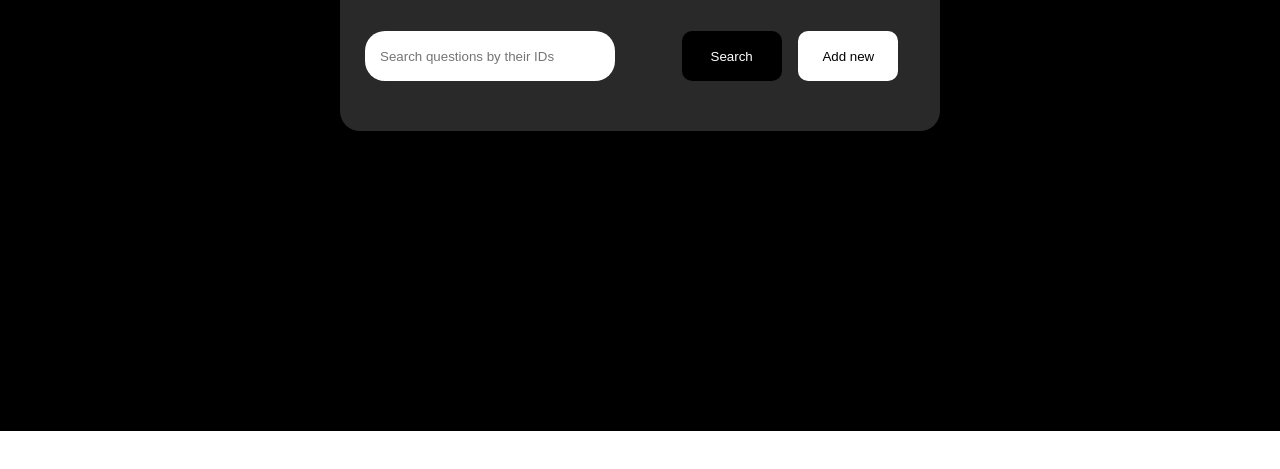
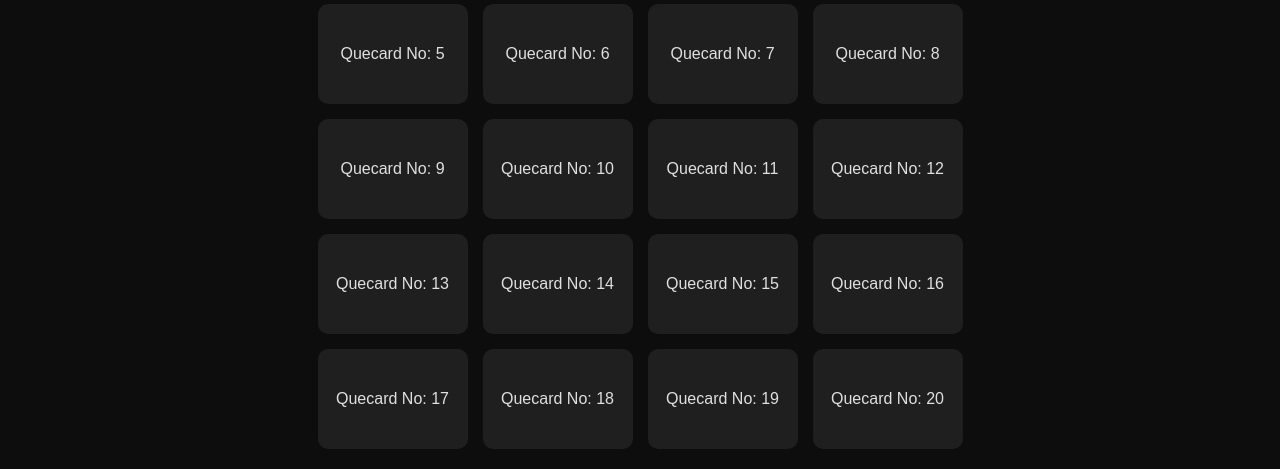
Before and after one commit to AscendancyYT/Examiner-Questions-Database, a plain HTML site: page index.html in a window 1280 px wide. Shown: the part 369-838 px from the top of the page. Before the commit the page ends 800 px from the top, so only its background shows below. Drawn offline with Linux system fonts and the light colour scheme.

Commit message:
Finished

```diff
--- a/index.html
+++ b/index.html
@@ -3,24 +3,137 @@
 <head>
     <meta charset="UTF-8">
     <meta name="viewport" content="width=device-width, initial-scale=1.0">
+    <title>Examiner Questions Database</title>
     <link rel="stylesheet" href="./styles/main.css">
-  <title>Examiner questions database</title>
 </head>
 <body>
     <div class="container">
-    <div class="navbar">
-      <h1 class="logo">Examiner questions database</h1>
-      <div class="form">
-        <input type="search" name="searchQuestions" id="searchQuestionsInp" class="searchQuestionsInp" placeholder="Search questions by their IDs">
+        <div class="logo">Examiner Questions Database</div>
+        <div class="search-section">
+            <input type="text" class="search-bar" id="candidateIdInput" placeholder="Enter Candidate ID or Quecard No">
             <div class="buttons">
-          <button type="submit" class="searchQuestionBtn">Search</button>
-          <button class="addQuestionBtn">Add new</button>
+                <button id="searchBtn">Search</button>
+                <button id="clearBtn">Clear</button>
             </div>
         </div>
+        <div class="quecards" id="quecards"></div>
     </div>
-    <div class="questions">
 
-    </div>
-  </div>
+    <script>
+        const apiUrl = 'https://67c8964c0acf98d07087272b.mockapi.io/exams';
+        const quecardsDiv = document.getElementById('quecards');
+        const candidateIdInput = document.getElementById('candidateIdInput');
+        const totalQuecards = 20;
+        let assignedQuecards = JSON.parse(localStorage.getItem('assignedQuecards')) || {};
+
+        // Initial render
+        renderQuecards();
+
+        document.getElementById('searchBtn').addEventListener('click', search);
+        document.getElementById('clearBtn').addEventListener('click', clearSearch);
+
+        async function search() {
+            const input = candidateIdInput.value.trim();
+            if (!input) {
+                alert('Please enter a Candidate ID or Quecard Number!');
+                return;
+            }
+
+            // Check if input is a candidate ID (e.g., "PASS-XXXXX")
+            if (input.startsWith('PASS-')) {
+                try {
+                    const response = await fetch(`${apiUrl}?candidateID=${input}`);
+                    if (!response.ok) throw new Error(`HTTP error! Status: ${response.status}`);
+
+                    const data = await response.json();
+                    if (data.length === 0) {
+                        alert('No candidate found with that ID.');
+                        return;
+                    }
+
+                    const candidate = data[0];
+                    assignQuecard(candidate.candidateID);
+                    renderQuecards();
+                } catch (error) {
+                    console.error('Error fetching candidate:', error);
+                    alert('Failed to fetch candidate data. Check console for details.');
+                }
+            }
+            // Check if input is a quecard number (1 to 20)
+            else if (/^\d+$/.test(input) && parseInt(input) >= 1 && parseInt(input) <= totalQuecards) {
+                highlightQuecard(parseInt(input));
+            } else {
+                alert('Invalid input! Use a Candidate ID (e.g., PASS-12345) or Quecard Number (1-20).');
+            }
+        }
+
+        function assignQuecard(candidateID) {
+            if (assignedQuecards[candidateID]) {
+                console.log(`Quecard already assigned to ${candidateID}`);
+                return;
+            }
+
+            const seed = parseInt(candidateID.replace('PASS-', ''), 10);
+            const rng = seededRandom(seed);
+            const quecardNumber = Math.floor(rng() * totalQuecards) + 1;
+
+            assignedQuecards[candidateID] = quecardNumber;
+            localStorage.setItem('assignedQuecards', JSON.stringify(assignedQuecards));
+            console.log(`Assigned Quecard No: ${quecardNumber} to ${candidateID}`);
+        }
+
+        function renderQuecards() {
+            quecardsDiv.innerHTML = '';
+            for (let i = 1; i <= totalQuecards; i++) {
+                const quecard = document.createElement('div');
+                quecard.className = 'quecard';
+                quecard.dataset.number = i;
+
+                const assignedCandidate = Object.keys(assignedQuecards).find(
+                    key => assignedQuecards[key] === i
+                );
+
+                if (assignedCandidate) {
+                    quecard.textContent = `Quecard for ${assignedCandidate}`;
+                    quecard.classList.add('marked');
+                    quecard.addEventListener('dblclick', () => unmarkQuecard(assignedCandidate));
+                } else {
+                    quecard.textContent = `Quecard No: ${i}`;
+                }
+
+                // Stagger animation for each quecard
+                quecard.style.animationDelay = `${(i - 1) * 0.05}s`;
+                quecardsDiv.appendChild(quecard);
+            }
+        }
+
+        function unmarkQuecard(candidateID) {
+            delete assignedQuecards[candidateID];
+            localStorage.setItem('assignedQuecards', JSON.stringify(assignedQuecards));
+            renderQuecards();
+            console.log(`Unmarked quecard for ${candidateID}`);
+        }
+
+        function highlightQuecard(number) {
+            renderQuecards(); // Reset any previous highlights
+            const quecard = quecardsDiv.querySelector(`.quecard[data-number="${number}"]`);
+            if (quecard) {
+                quecard.classList.add('highlighted');
+            }
+        }
+
+        function seededRandom(seed) {
+            let x = Math.sin(seed++) * 10000;
+            return () => {
+                x = Math.sin(seed++) * 10000;
+                return x - Math.floor(x);
+            };
+        }
+
+        function clearSearch() {
+            candidateIdInput.value = '';
+            renderQuecards(); // Reset highlights but keep assignments
+        }
+    </script>
 </body>
 </html>
--- a/styles/main.css
+++ b/styles/main.css
@@ -1,90 +1,125 @@
-*{
+* {
+  margin: 0;
   padding: 0;
-  margin: 0;
   box-sizing: border-box;
-  list-style: none;
-  text-decoration: none;
+}
+body {
+  font-family: Arial, sans-serif;
+  background-color: #0d0d0d; /* Darker black */
+  color: #e0e0e0; /* Light gray for text */
+  min-height: 100vh;
+  padding: 20px;
+  display: flex;
+  justify-content: center;
+}
+.container {
+  width: 100%;
+  max-width: 800px;
+  text-align: center;
+}
+.logo {
+  font-size: 2.5rem;
+  font-weight: bold;
+  color: #fff; /* Very dark gray-blue */
+  margin-bottom: 20px;
+  text-shadow: 0 0 5px #1a1a1a;
+  animation: fadeIn 1s ease-in;
+}
+.search-section {
+  display: flex;
+  flex-direction: column;
+  gap: 15px;
+  margin-bottom: 30px;
+}
+.search-bar {
+  padding: 12px;
+  font-size: 1rem;
+  border: none;
+  border-radius: 20px;
+  background-color: #1f1f1f; /* Darker gray */
+  color: #e0e0e0;
   outline: none;
+  transition: background-color 0.3s ease, box-shadow 0.3s ease;
 }
-.container{
-  width: 100vw;
-  height: 100vh;
-  position: relative;
-  overflow-x: hidden;
-  background-color: black;
+.search-bar:focus {
+  background-color: #2a2a2a; /* Slightly lighter dark gray */
+  box-shadow: 0 0 5px #1a1a1a;
+}
+.buttons {
+  display: flex;
+  flex-direction: column;
+  gap: 10px;
+}
+button {
+  padding: 10px;
+  font-size: 1rem;
+  border: none;
+  border-radius: 15px;
+  background-color: #1a1a1a; /* Dark gray-blue */
+  color: #e0e0e0;
+  cursor: pointer;
+  transition: background-color 0.3s ease, transform 0.2s ease;
+}
+button:hover {
+  background-color: #252525; /* Slightly lighter dark gray */
+  transform: scale(1.005);
+}
+#clearBtn {
+  background-color: #2f1c1c; /* Darker red */
+}
+#clearBtn:hover {
+  background-color: #3a2525; /* Slightly lighter dark red */
+}
+.quecards {
+  display: flex;
+  flex-wrap: wrap;
+  gap: 15px;
+  justify-content: center;
+}
+.quecard {
+  width: 150px;
+  height: 100px;
+  background-color: #1f1f1f; /* Darker gray */
+  border-radius: 10px;
   display: flex;
   align-items: center;
   justify-content: center;
-  flex-direction: column;
+  text-align: center;
+  padding: 10px;
+  font-size: 1rem;
+  transition: transform 0.3s ease, background-color 0.3s ease;
+  cursor: pointer;
+  animation: fadeInUp 0.5s ease forwards;
+  opacity: 0; /* Start hidden for animation */
 }
-.container .navbar{
-  width: 600px;
-  height: 200px;
-  background-color: rgb(41, 41, 41);
-  display: flex;
-  align-items: center;
-  justify-content: center;
-  flex-direction: column;
-  color: #fff;
-  border-radius: 20px;
-  transition: all .2s linear;
-  gap: 30px;
+.quecard.marked {
+  background-color: #1a1a1a; /* Dark gray-blue for marked */
+  box-shadow: 0 0 10px #e0e0e0; /* Light gray glow */
 }
-.container .navbar .logo{
-  width: 100%;
-  height: 10%;
-  display: flex;
-  align-items: center;
-  justify-content: center;
+.quecard.highlighted {
+  box-shadow: 0 0 10px #e0e0e0; /* Light gray glow */
 }
-.container .navbar .form{
-  width: 100%;
-  height: 50%;
-  position: relative;
-  display: flex;
-  align-items: center;
-  justify-content: space-around;
+.quecard:hover {
+  transform: scale(1.05);
 }
-.container .navbar .form .searchQuestionsInp{
-  width: 250px;
-  height: 50px;
-  border-radius: 20px;
-  border: none;
-  padding-left: 15px;
-  padding-right: 15px;
+@keyframes fadeIn {
+  from { opacity: 0; }
+  to { opacity: 1; }
 }
-.container .navbar .form .buttons{
-  width: 250px;
-  height: 50px;
-  display: flex;
-  align-items: center;
-  justify-content: space-evenly;
+@keyframes fadeInUp {
+  from { opacity: 0; transform: translateY(20px); }
+  to { opacity: 1; transform: translateY(0); }
 }
-.container .navbar .form .buttons .searchQuestionBtn{
-  width: 100px;
-  height: 50px;
-  border-radius: 10px;
-  border: none;
-  background-color: #000;
-  color: #fff;
-  cursor: pointer;
-  transition: all .2s linear;
+@media (max-width: 480px) {
+  .logo {
+      font-size: 1.8rem;
+  }
+  .search-bar, button {
+      font-size: 0.9rem;
+  }
+  .quecard {
+      width: 120px;
+      height: 80px;
+      font-size: 0.9rem;
+  }
 }
-.container .navbar .form .buttons .searchQuestionBtn:hover{
-  color: #000;
-  background-color: #fff;
-}
-.container .navbar .form .buttons .addQuestionBtn{
-  width: 100px;
-  height: 50px;
-  border-radius: 10px;
-  border: none;
-  background-color: #fff;
-  color: #000;
-  cursor: pointer;
-  transition: all .2s linear;
-}
-.container .navbar .form .buttons .addQuestionBtn:hover{
-  color: #fff;
-  background-color: #000;
-}
```
Lines whose indentation alone changed are shown as unchanged.
